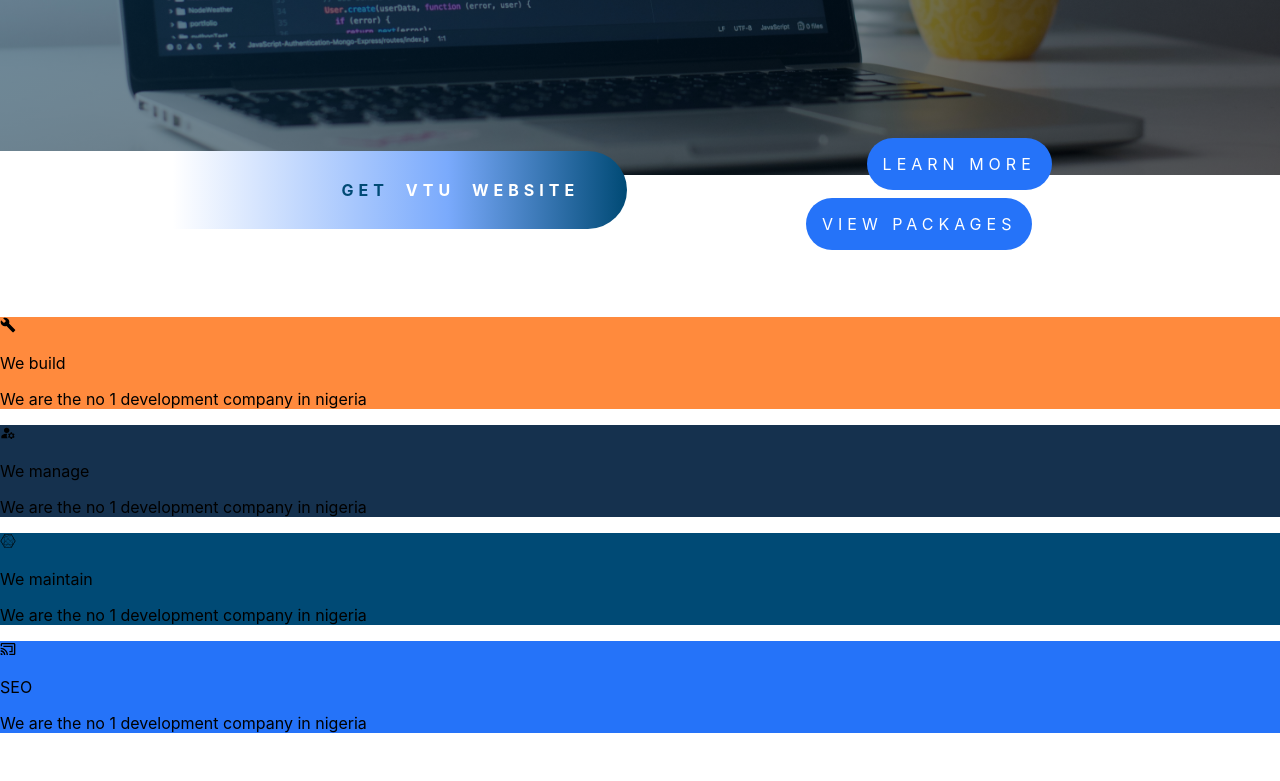
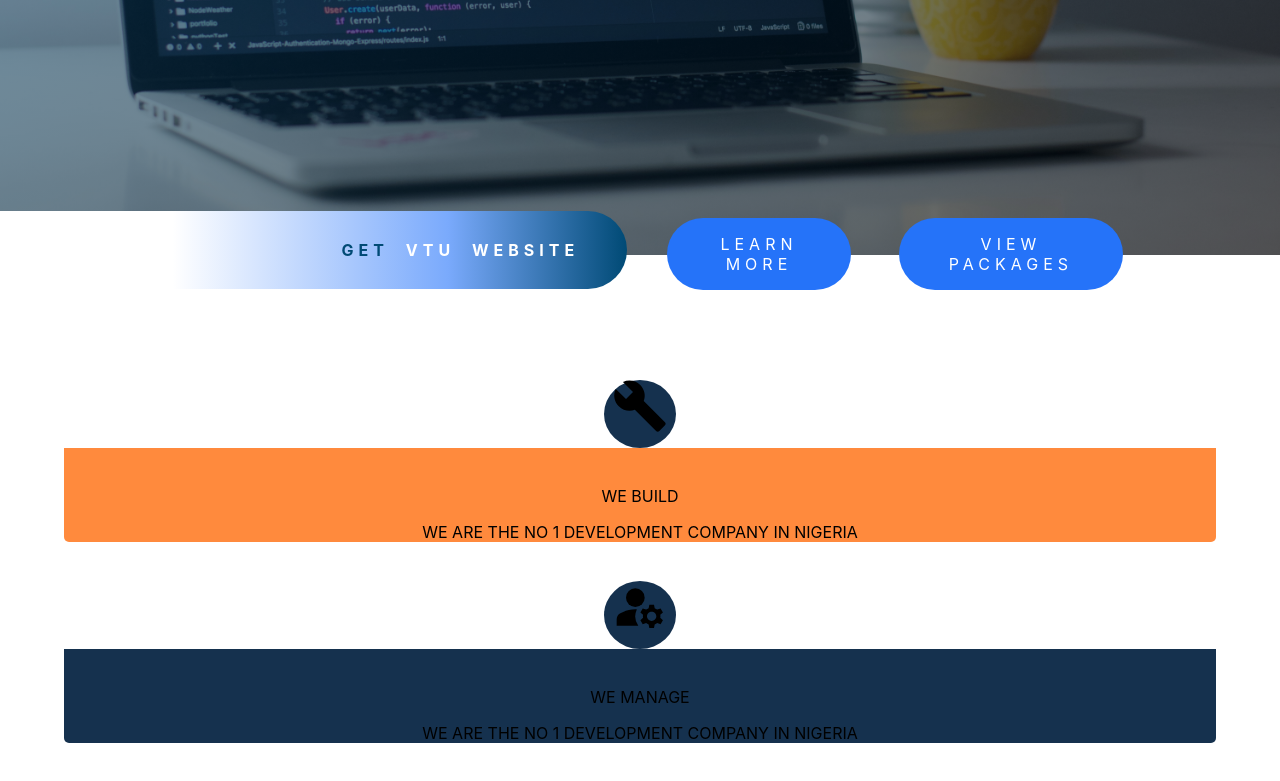
Before and after one commit to Farouk-Adedamola/subarena, a React (Create React App) app: page / in a window 1280 px wide. Shown: the part 660-1441 px from the top of the page. Before the commit the page ends 1409 px from the top, so only its background shows below. Built offline with nearby package versions, Linux system fonts and the light colour scheme.

Commit message:
new changes commit

```diff
--- a/src/Components/Header/Area/Area.module.css
+++ b/src/Components/Header/Area/Area.module.css
@@ -105,6 +105,15 @@
   margin-left: -5rem;
 }
 
+/* @media screen and (min-width: 600px) {
+  .main p {
+    padding-bottom: 2rem;
+  }
+  .area {
+    height: 100vh;
+  }
+} */
+
 @media screen and (min-width: 760px) {
   .area {
     background-size: cover;
@@ -116,7 +125,7 @@
         rgba(0, 0, 0, 0.547)
       ),
       url("../../../Assets/programming-image.jpg");
-    height: 85vh;
+    height: 95vh;
   }
   .main {
     margin: 0 auto;
@@ -131,6 +140,7 @@
   .main p {
     width: 50vw;
     padding-top: 0;
+    padding-bottom: 2rem;
     margin-top: 0;
     font-size: 1.5rem;
     color: #1377ce;
@@ -168,13 +178,15 @@
     position: relative;
     text-transform: uppercase;
     top: -2rem;
-    margin-left: 4rem;
+    margin-left: 2rem;
     color: #fff;
+    margin-right: 1rem;
     /* font-weight: bold; */
   }
 
   .wrap {
     display: flex;
+    flex-direction: row;
     /* justify-content: space-between; */
   }
 }
--- a/src/Components/Wedo/Wedo.js
+++ b/src/Components/Wedo/Wedo.js
@@ -1,5 +1,6 @@
 import React, { Fragment } from "react";
 import { list } from "./data";
+import classes from "./wedo.module.css";
 const Wedo = () => {
   return (
     <Fragment>
@@ -7,8 +8,10 @@ const Wedo = () => {
         {list.map((service) => {
           const { id, tag, name, text, css } = service;
           return (
-            <div style={css} key={id}>
-              <p>{tag}</p>
+            <div style={css} key={id} className={classes.container}>
+              <h1>
+                <span>{tag}</span>
+              </h1>
               <p>{name}</p>
               <p>{text}</p>
             </div>
--- a/src/Components/Wedo/wedo.module.css
+++ b/src/Components/Wedo/wedo.module.css
@@ -0,0 +1,27 @@
+.container {
+  width: 90vw;
+  margin: 0 auto;
+  border-radius: 5px;
+}
+
+.container h1 {
+  font-size: 3.5rem;
+  text-align: center;
+  background-color: #fff;
+}
+
+.container h1 span {
+  background-color: #15314e;
+  border-radius: 50%;
+  padding: 0 0.5rem;
+  transition: all 0.5s;
+}
+
+.container h1 span:hover {
+  border-right: 0.7rem solid #000;
+}
+
+.container p {
+  text-transform: uppercase;
+  text-align: center;
+}
```
